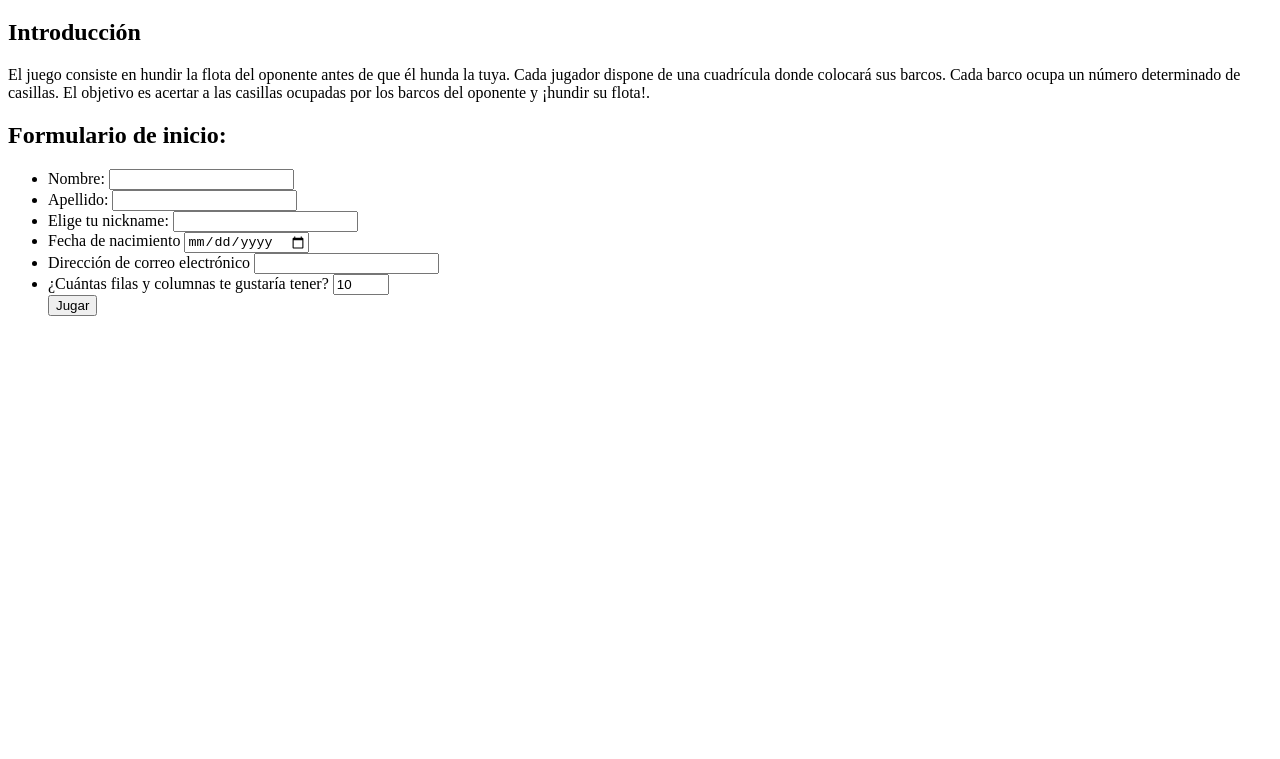
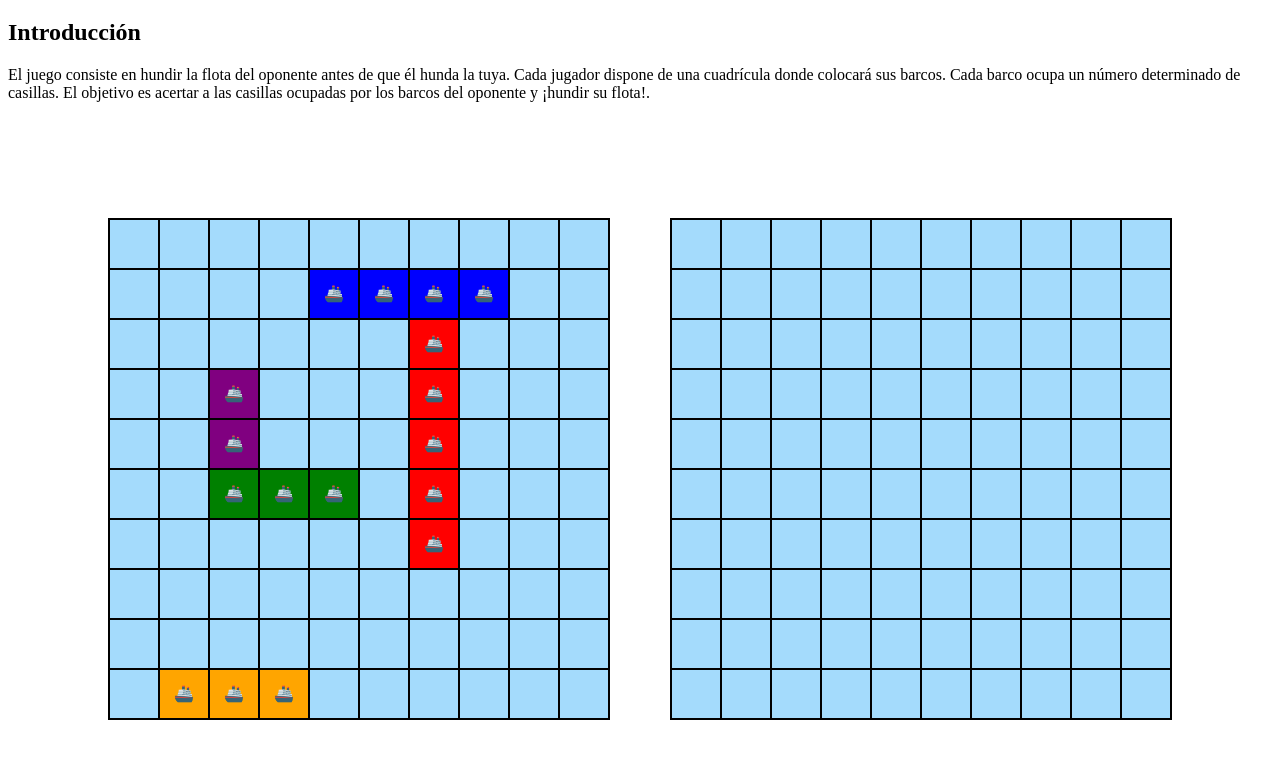
Before and after one commit to SerraSilvia/hundir_la_flota, a plain HTML site: page SerraSilvia.html in a window 1280 px wide. Shown: the part 61-820 px from the top of the page. Drawn offline with Linux system fonts and the light colour scheme.

Commit message:
fix code

```diff
--- a/SerraSilvia.css
+++ b/SerraSilvia.css
@@ -19,3 +19,11 @@
     align-items: center;
     background-color: rgb(164, 219, 252);
   }
+
+  #juego{
+    box-sizing: border-box;
+    padding: 100px;
+    display: flex;
+    justify-content: space-between;
+    align-items: center;
+  }
--- a/SerraSilvia.html
+++ b/SerraSilvia.html
@@ -19,51 +19,9 @@
             acertar a las casillas ocupadas por los barcos del oponente y ¡hundir su flota!.</p>
     </section>
 
-    <section id="formularioJuego">
-        <h2>Formulario de inicio:</h2>
-
-        <form id="formInicio" name="formInicio">
-            <ul>
-                <li>
-                    <label for="nombre">Nombre:</label>
-                    <input type="text" id="nombre" name="nombre" maxlength="20" required />
-                </li>
-
-                <li>
-                    <label for="apellidos">Apellido:</label>
-                    <input type="text" id="apellidos" name="apellidos" maxlength="30" required />
-                </li>
-
-                <li>
-                    <label for="nick">Elige tu nickname:</label>
-                    <input type="text" id="nick" name="nick" maxlength="20" required />
-                </li>
-
-                <li>
-                    <label for="fechaNacimiento">Fecha de nacimiento</label>
-                    <input type="date" id="fechaNacimiento" name="fechaNacimiento" required />
-                </li>
-
-                <li>
-                    <label for="email">Dirección de correo electrónico </label>
-                    <input type="email" id="email" name="email" required />
-                </li>
-
-                <li>
-                    <label for="filasColumnas">¿Cuántas filas y columnas te gustaría tener?</label>
-                    <input type="number" id="filasColumnas" name="filasColumnas" value="10" min="10" max="15"
-                        required />
-                </li>
-
-                <button type="submit" id="botonGenerar" class="botonGenerar">
-                    Jugar
-                </button>
-        </form>
+    <section id="juego">
     </section>
 
-    <section id="juego">
-
-    </section>
 
 </body>
 
--- a/SerraSilvia.js
+++ b/SerraSilvia.js
@@ -1,10 +1,14 @@
 class Tablero {
     dimensiones; // filas/columnas -> en nuestro caso 10
     celdasOcupadas;
+    esJugador; // jugador o IA
+    barcos = [];
 
-    constructor(dimensiones) {
+    constructor(dimensiones, barcos = [], esJugador= false) {
         this.dimensiones = dimensiones;
         this.celdasOcupadas = new Set();
+        this.esJugador= esJugador;
+        this.barcos = barcos;
     }
 
     generarTablero() {
@@ -14,6 +18,8 @@ class Tablero {
 
         tablero.style.display = "inline-block";
         tablero.style.border = "1px solid black";
+
+        this.generarBotonera();
 
         for (let i = 0; i < this.dimensiones; i++) {
             for (let j = 0; j < this.dimensiones; j++) {
@@ -25,7 +31,18 @@ class Tablero {
         }
         document.querySelector("#juego").appendChild(tablero);
     }
+    generarBotonera(){
 
+    }
+    generarBarcos(){
+        this.barcos.forEach(barco => {
+            console.log(`Nombre: ${barco.name}, Tamaño: ${barco.size}`);
+            const color = coloresBarco[barco.name] || "grey";
+            const barcoInstancia = new Barco(barco.name, barco.size, color);
+            tableroIA.generarBarco(barcoInstancia);
+        });
+
+    }
     generarBarco(barco) {
         let posicionOk = false;
         let posicionesTemporales = [];
@@ -99,22 +116,16 @@ class Celda {
 class Barco {
     nombreBarco; // tipos de barcos existentes
     size; // size
-    color;
     posiciones; //x - y
     color;
 
     constructor(nombreBarco, size, color) {
         this.nombreBarco = nombreBarco;
         this.size = size;
-        this.color = "";
         this.posiciones = [];
         this.color = color;
     }
 }
-
-//instanciamos el tablero
-let miTablero = new Tablero(10);
-miTablero.generarTablero();
 
 const barcosJSON = [
     { "name": "Portaaviones", "size": 5 },
@@ -132,28 +143,11 @@ const coloresBarco = {
     "Destructor": "purple"
 };
 
-barcosJSON.forEach(barco => {
-<<<<<<< HEAD
-    console.log(`Nombre: ${barco.name}, Tamaño: ${barco.size}`);
-    // Asignamos color según el nombre
-    const color = coloresBarco[barco.name] || "grey";
-    const barcoInstancia = new Barco(barco.name, barco.size, color);
-    miTablero.generarBarco(barcoInstancia);
-});
+//instanciamos el tablero de la IA
+let tableroIA = new Tablero(10, barcosJSON);
+tableroIA.generarTablero();
+tableroIA.generarBarcos();
 
-
-=======
-    console.log(`Nombre: ${barco.name}, Tamaño: ${barco.size}, Color: ${barco.color}`);
-    var barco = new Barco(barco.name, barco.size, barco.color)
-    barco.color = generarColorAleatorio();
-    miTablero.generarBarco(barco);
-});
-
-
-function generarColorAleatorio(barco) {
-    const color  = ["blue", "green", "pink", "purple", "orange"];
-    return color[Math.floor(Math.random()*color.length)]
-
-}
-
->>>>>>> 0ed158c3311a4a15ce32e08e44fbc8c5c4b21475
+//instanciamos el tablero del jugador
+let tableroJugador = new Tablero(10, barcosJSON, true);
+tableroJugador.generarTablero();
```
